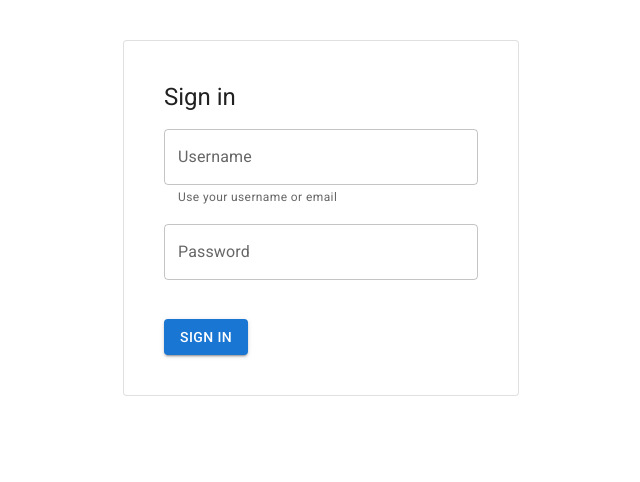
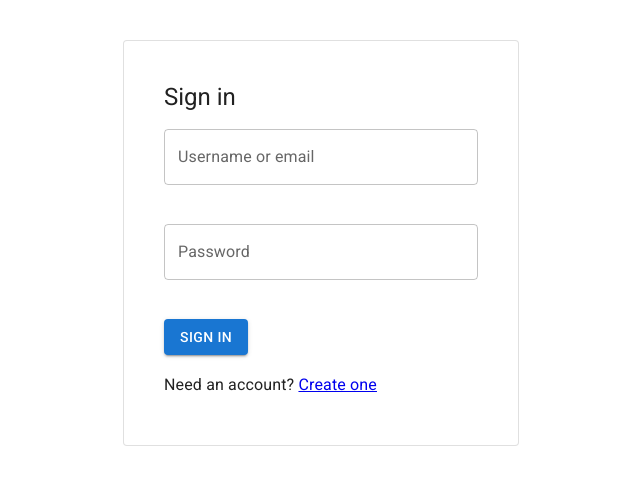
Before and after one commit to nibhscripta/poll, a React (Create React App) app in the folder frontend/web/: page /login in a window 1280 px wide. Shown: the top 482 px of the page, without its empty margins (319-959 px from the left). Built offline with nearby package versions, Linux system fonts and the light colour scheme.

Commit message:
✏️ material ui login form

```diff
--- a/frontend/web/src/components/login/LoginPage.js
+++ b/frontend/web/src/components/login/LoginPage.js
@@ -41,13 +41,11 @@ const LoginPage = () => {
                     fullWidth={true}
                     variant="outlined"
                     name="username"
-                    label="Username"
+                    label="Username or email"
                     autoCapitalize="off"
                     autoComplete="off"
                     helperText={
-                      formik.errors.username
-                        ? formik.errors.username
-                        : "Use your username or email"
+                      formik.errors.username ? formik.errors.username : " "
                     }
                     error={
                       formik.touched.username && Boolean(formik.errors.username)
@@ -55,7 +53,7 @@ const LoginPage = () => {
                     onChange={formik.handleChange}
                     onBlur={formik.handleBlur}
                     defaultValue={formik.values.username}
-                    margin="none"
+                    defaultValue={defaultUsername}
                   />
                 </Grid>
                 <Grid item xs={12}>
@@ -76,13 +74,20 @@ const LoginPage = () => {
                     onChange={formik.handleChange}
                     onBlur={formik.handleBlur}
                     defaultValue={formik.values.password}
-                    margin="none"
                   />
                 </Grid>
-                <Grid item xs={8} md={6}>
+                <Grid item xs={4}>
                   <Button variant="contained" color="primary" type="submit">
                     Sign in
                   </Button>
+                </Grid>
+                <Grid item xs={12}>
+                  <Typography variant="subtitle1" gutterBottom component="div">
+                    Need an account?{" "}
+                    <Link to="/register" color="primary">
+                      Create one
+                    </Link>
+                  </Typography>
                 </Grid>
               </Grid>
             </Paper>
--- a/frontend/web/src/components/register/RegisterPage.js
+++ b/frontend/web/src/components/register/RegisterPage.js
@@ -1,5 +1,5 @@
 import changeTitle from "../../helpers/dom/changeTitle";
-// import { Link, useNavigate } from "react-router-dom";
+import { Link, useNavigate } from "react-router-dom";
 // import { useState } from "react";
 import {
   Grid,
@@ -120,15 +120,23 @@ const RegisterPage = () => {
                 </Grid>
                 <Grid item xs={8} md={8.5}>
                   <FormControlLabel
+                    onClick={handleClickShowPassword}
                     control={<Checkbox defaultChecked />}
                     label="Show password"
-                    onClick={handleClickShowPassword}
                   />
                 </Grid>
                 <Grid item xs={2.5} md={3.5}>
                   <Button variant="contained" color="primary" type="submit">
                     Create
                   </Button>
+                </Grid>
+                <Grid item xs={12}>
+                  <Typography variant="subtitle1" gutterBottom component="div">
+                    Have an account?{" "}
+                    <Link to="/login" color="primary">
+                      Sign in
+                    </Link>
+                  </Typography>
                 </Grid>
               </Grid>
             </Paper>
```
